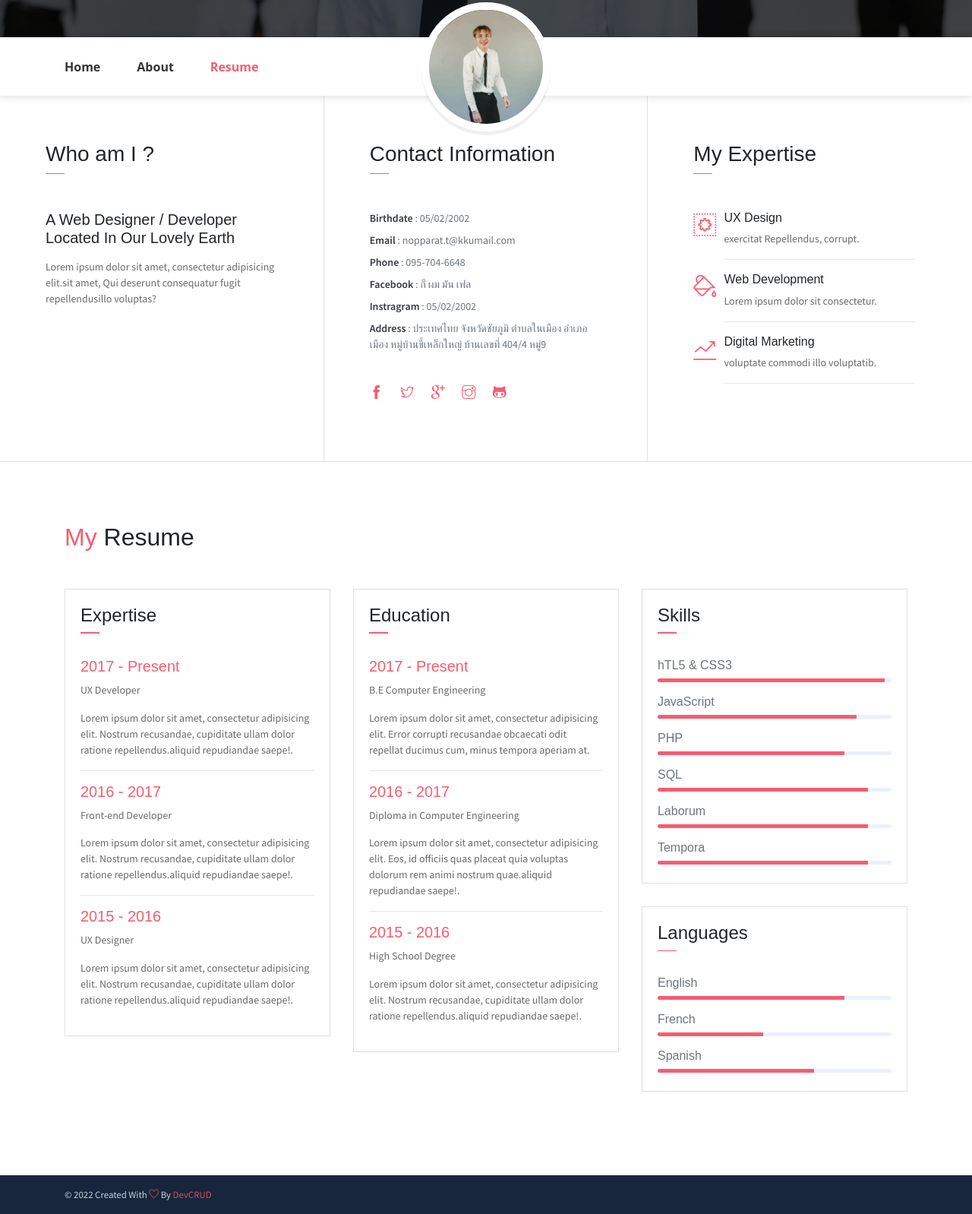
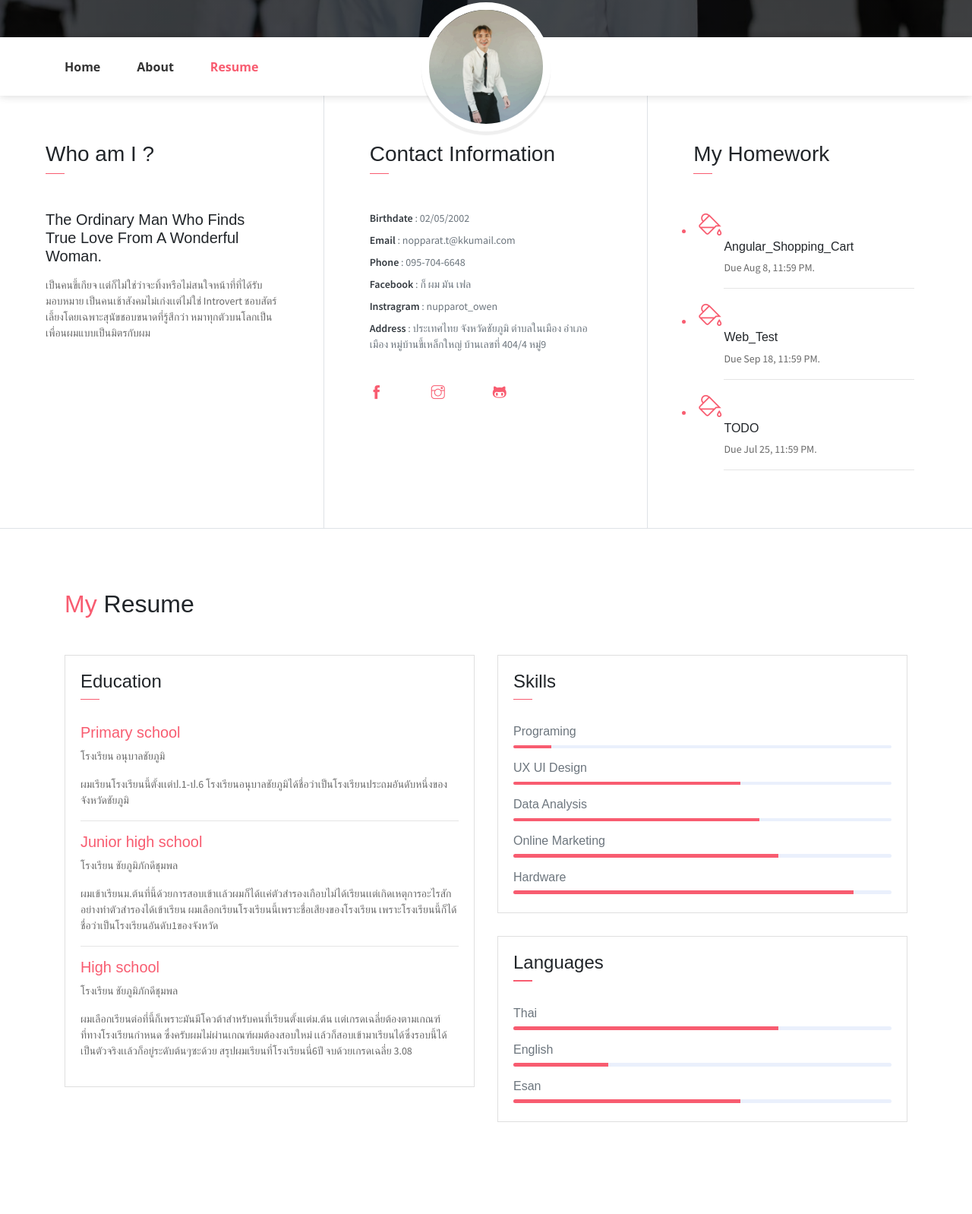
Before and after one commit to N0pparat/nopparat.github.io, a website: page index.html in a window 1280 px wide. Shown: the part 591-2189 px from the top of the page at 76% size. Drawn offline with Linux system fonts and the light colour scheme.

Commit message:
Edit final?

```diff
--- a/index.html
+++ b/index.html
@@ -5,7 +5,7 @@
     <meta name="viewport" content="width=device-width, initial-scale=1, shrink-to-fit=no">
     <meta name="description" content="Start your development with JohnDoe landing page.">
     <meta name="author" content="Devcrud">
-    <title>JohnDoe Landing page | Free Bootstrap 4.3.x landing page</title>
+    <title> HolF </title>
     <!-- font icons -->
     <link rel="stylesheet" href="assets/vendors/themify-icons/css/themify-icons.css">
     <!-- Bootstrap + JohnDoe main styles -->
@@ -14,13 +14,7 @@
 <body data-spy="scroll" data-target=".navbar" data-offset="40" id="home">
     <header class="header">
         <div class="container">
-            <ul class="social-icons pt-3">
-                <li class="social-item"><a class="social-link text-light" href="#"><i class="ti-facebook" aria-hidden="true"></i></a></li>
-                <li class="social-item"><a class="social-link text-light" href="#"><i class="ti-twitter" aria-hidden="true"></i></a></li>
-                <li class="social-item"><a class="social-link text-light" href="#"><i class="ti-google" aria-hidden="true"></i></a></li>
-                <li class="social-item"><a class="social-link text-light" href="#"><i class="ti-instagram" aria-hidden="true"></i></a></li>
-                <li class="social-item"><a class="social-link text-light" href="#"><i class="ti-github" aria-hidden="true"></i></a></li>
-            </ul>
+
             <div class="header-content">
                 <h4 class="header-subtitle" >Hello, I am</h4>
                 <h1 class="header-title">HolF</h1>
@@ -61,52 +55,50 @@
             <div class="col-lg-4 about-card">
                 <h3 class="font-weight-light">Who am I ?</h3>
                 <span class="line mb-5"></span>
-                <h5 class="mb-3">A Web Designer / Developer Located In Our Lovely Earth</h5>
-                <p class="mt-20">Lorem ipsum dolor sit amet, consectetur adipisicing elit.sit amet, Qui deserunt consequatur fugit repellendusillo voluptas?</p>
+                <h5 class="mb-3">The Ordinary Man Who Finds True Love From A Wonderful Woman.</h5>
+                <p class="mt-20">เป็นคนขี้เกียจ เเต่ก็ไม่ใช่ว่าจะทิ้งหรือไม่สนใจหน้าที่ที่ได้รับมอบหมาย เป็นคนเช้าสังคมไม่เก่งเเต่ไม่ใช่ Introvert ชอบสัตร์เลี้ยงโดยเฉพาะสุนัขชอบขนาดที่รู้สึกว่า หมาทุกตัวบนโลกเป็นเพื่อนผมแบบเป็นมิตรกับผม</p>
             </div>
             <div class="col-lg-4 about-card">
                 <h3 class="font-weight-light">Contact Information</h3>
                 <span class="line mb-5"></span>
                 <ul class="mt40 info list-unstyled">
-                    <li><span>Birthdate</span> : 05/02/2002</li>
+                    <li><span>Birthdate</span> : 02/05/2002</li>
                     <li><span>Email</span> : nopparat.t@kkumail.com</li>
                     <li><span>Phone</span> : 095-704-6648</li>
                     <li><span>Facebook</span> : ก็ ผม มัน เฟล </li>
-                    <li><span>Instragram</span> : 05/02/2002</li>
+                    <li><span>Instragram</span> : nupparot_owen</li>
                     <li><span>Address</span> : ประเทศไทย จังหวัดชัยภูมิ ตำบลในเมือง อำเภอเมือง หมู่บ้านขี้เหล็กใหญ่ บ้านเลขที่ 404/4 หมู่9 </li>
                 </ul>
                 <ul class="social-icons pt-3">
-                    <li class="social-item"><a class="social-link" href="#"><i class="ti-facebook" aria-hidden="true"></i></a></li>
-                    <li class="social-item"><a class="social-link" href="#"><i class="ti-twitter" aria-hidden="true"></i></a></li>
-                    <li class="social-item"><a class="social-link" href="#"><i class="ti-google" aria-hidden="true"></i></a></li>
-                    <li class="social-item"><a class="social-link" href="#"><i class="ti-instagram" aria-hidden="true"></i></a></li>
-                    <li class="social-item"><a class="social-link" href="#"><i class="ti-github" aria-hidden="true"></i></a></li>
+                    <li class="social-item"><a class="social-link" href="https://www.facebook.com/npk.owen"><i class="ti-facebook" aria-hidden="true"></i></a></li>
+                    <li class="social-item"><a class="social-link" href="https://www.instagram.com/nupparot_owen/?hl=en"><i class="ti-instagram" aria-hidden="true"></i></a></li>
+                    <li class="social-item"><a class="social-link" href="https://github.com/N0pparat"><i class="ti-github" aria-hidden="true"></i></a></li>
                 </ul>
             </div>
             <div class="col-lg-4 about-card">
-                <h3 class="font-weight-light">My Expertise</h3>
+                <h3 class="font-weight-light">My Homework</h3>
                 <span class="line mb-5"></span>
                 <div class="row">
-                    <div class="col-1 text-danger pt-1"><i class="ti-widget icon-lg"></i></div>
+                    <li class="col1 text-danger pt-1"><a class="ti-paint-bucket icon-lg" href="https://github.com/N0pparat/Angular_Shopping_Cart"></i></a></li>
                     <div class="col-10 ml-auto mr-3">
-                        <h6>UX Design</h6>
-                        <p class="subtitle"> exercitat Repellendus,  corrupt.</p>
+                        <h6>Angular_Shopping_Cart</h6>
+                        <p class="subtitle"> Due Aug 8, 11:59 PM.</p>
                         <hr>
                     </div>
                 </div>
                 <div class="row">
-                    <div class="col-1 text-danger pt-1"><i class="ti-paint-bucket icon-lg"></i></div>
+                    <li class="col1 text-danger pt-1"><a class="ti-paint-bucket icon-lg" href="https://github.com/N0pparat/Web_test"></i></a></li>
                     <div class="col-10 ml-auto mr-3">
-                        <h6>Web Development</h6>
-                        <p class="subtitle">Lorem ipsum dolor sit consectetur.</p>
+                        <h6>Web_Test</h6>
+                        <p class="subtitle">Due Sep 18, 11:59 PM.</p>
                         <hr>
                     </div>
                 </div>
                 <div class="row">
-                    <div class="col-1 text-danger pt-1"><i class="ti-stats-up icon-lg"></i></div>
+                    <li class="col1 text-danger pt-1"><a class="ti-paint-bucket icon-lg" href="https://github.com/N0pparat/TODO"></i></a></li>
                     <div class="col-10 ml-auto mr-3">
-                        <h6>Digital Marketing</h6>
-                        <p class="subtitle">voluptate commodi illo voluptatib.</p>
+                        <h6>TODO</h6>
+                        <p class="subtitle">Due Jul 25, 11:59 PM.</p>
                         <hr>
                     </div>
                 </div>
@@ -119,30 +111,7 @@
         <div class="container">
             <h2 class="mb-5"><span class="text-danger">My</span> Resume</h2>
             <div class="row">
-                <div class="col-md-6 col-lg-4">
-                    <div class="card">
-                       <div class="card-header">
-                            <div class="mt-2">
-                                <h4>Expertise</h4>
-                                <span class="line"></span>
-                            </div>
-                        </div>
-                        <div class="card-body">
-                            <h6 class="title text-danger">2017 - Present</h6>
-                            <P>UX Developer</P>
-                            <P class="subtitle">Lorem ipsum dolor sit amet, consectetur adipisicing elit. Nostrum recusandae, cupiditate ullam dolor ratione repellendus.aliquid repudiandae saepe!.</P>
-                            <hr>
-                            <h6 class="title text-danger">2016 - 2017</h6>
-                            <P>Front-end Developer</P>
-                            <P class="subtitle">Lorem ipsum dolor sit amet, consectetur adipisicing elit. Nostrum recusandae, cupiditate ullam dolor ratione repellendus.aliquid repudiandae saepe!.</P>
-                            <hr>
-                            <h6 class="title text-danger">2015 - 2016</h6>
-                            <P>UX Designer</P>
-                            <P class="subtitle">Lorem ipsum dolor sit amet, consectetur adipisicing elit. Nostrum recusandae, cupiditate ullam dolor ratione repellendus.aliquid repudiandae saepe!.</P>
-                        </div>
-                    </div>
-                </div>
-                <div class="col-md-6 col-lg-4">
+                <div class="col-md-6 col-lg-6">
                     <div class="card">
                        <div class="card-header">
                             <div class="mt-2">
@@ -151,22 +120,22 @@
                             </div>
                         </div>
                         <div class="card-body">
-                            <h6 class="title text-danger">2017 - Present</h6>
-                            <P>B.E Computer Engineering</P>
-                            <P class="subtitle">Lorem ipsum dolor sit amet, consectetur adipisicing elit. Error corrupti recusandae obcaecati odit repellat ducimus cum, minus tempora aperiam at.</P>
+                            <h6 class="title text-danger">Primary school</h6>
+                            <P>โรงเรียน อนุบาลชัยภูมิ</P>
+                            <P class="subtitle">ผมเรียนโรงเรียนนี้ตั้งเเต่ป.1-ป.6 โรงเรียนอนุบาลชัยภูมิได้ชื่อว่าเป็นโรงเรียนประถมอันดับหนึ่งของจังหวัดชัยภูมิ</P>
                             <hr>
-                            <h6 class="title text-danger">2016 - 2017</h6>
-                            <P>Diploma in Computer Engineering</P>
-                            <P class="subtitle">Lorem ipsum dolor sit amet, consectetur adipisicing elit. Eos, id officiis quas placeat quia voluptas dolorum rem animi nostrum quae.aliquid repudiandae saepe!.</P>
+                            <h6 class="title text-danger">Junior high school</h6>
+                            <P>โรงเรียน ชัยภูมิภักดีชุมพล</P>
+                            <P class="subtitle">ผมเข้าเรียนม.ต้นที่นี้ด้วยการสอบเข้าเเล้วผมก็ได้เเค่ตัวสำรองเกือบไม่ได้เรียนเเต่เกิดเหตุการอะไรสักอย่างทำตัวสำรองได้เข้าเรียน ผมเลือกเรียนโรงเรียนนี้เพราะชื่อเสียงของโรงเรียน เพราะโรงเรียนนี้ก็ได้ชื่อว่าเป็นโรงเรียนอันดับ1ของจังหวัด</P>
                             <hr>
-                            <h6 class="title text-danger">2015 - 2016</h6>
-                            <P>High School Degree</P>
-                            <P class="subtitle">Lorem ipsum dolor sit amet, consectetur adipisicing elit. Nostrum recusandae, cupiditate ullam dolor ratione repellendus.aliquid repudiandae saepe!.</P>
-
+                            <h6 class="title text-danger">High school</h6>
+                            <P>โรงเรียน ชัยภูมิภักดีชุมพล</P>
+                            <P class="subtitle">ผมเลือกเรียนต่อที่นี้ก็เพราะมันมีโควต้าสำหรับคนที่เรียนตั้งเเต่ม.ต้น เเต่เกรดเฉลี่ยต้องตามเกณฑ์ที่ทางโรงเรียนกำหนด ซึ่งครับผมไม่ผ่านเกณฑ์ผมต้องสอบใหม่ เเล้วก็สอบเข้ามาเรียนได้ซึ่งรอบนี้ได้เป็นตัวจริงเเล้วก็อยู่ระดับต้นๆซะด้วย สรุปผมเรียนที่โรงเรียนนี่6ปี จบด้วยเกรดเฉลี่ย 3.08 </P>
                         </div>
                     </div>
                 </div>
-                <div class="col-lg-4">
+
+                <div class="col-lg-6">
                     <div class="card">
                        <div class="card-header">
                             <div class="pull-left">
@@ -175,27 +144,23 @@
                             </div>
                         </div>
                         <div class="card-body pb-2">
-                           <h6>hTL5 &amp; CSS3</h6>
+                           <h6>Programing </h6>
                             <div class="progress mb-3">
-                                <div class="progress-bar bg-danger" role="progressbar" style="width: 97%" aria-valuenow="25" aria-valuemin="0" aria-valuemax="100"></div>
+                                <div class="progress-bar bg-danger" role="progressbar" style="width: 10%" aria-valuenow="25" aria-valuemin="0" aria-valuemax="100"></div>
                             </div>
-                            <h6>JavaScript</h6>
+                            <h6>UX UI Design </h6>
                             <div class="progress mb-3">
-                                <div class="progress-bar bg-danger" role="progressbar" style="width: 85%" aria-valuenow="25" aria-valuemin="0" aria-valuemax="100"></div>
+                                <div class="progress-bar bg-danger" role="progressbar" style="width: 60%" aria-valuenow="25" aria-valuemin="0" aria-valuemax="100"></div>
                             </div>
-                            <h6>PHP</h6>
+                            <h6>Data Analysis</h6>
                             <div class="progress mb-3">
-                                <div class="progress-bar bg-danger" role="progressbar" style="width: 80%" aria-valuenow="50" aria-valuemin="0" aria-valuemax="100"></div>
+                                <div class="progress-bar bg-danger" role="progressbar" style="width: 65%" aria-valuenow="50" aria-valuemin="0" aria-valuemax="100"></div>
                             </div>
-                            <h6>SQL</h6>
+                            <h6>Online Marketing</h6>
                             <div class="progress mb-3">
-                                <div class="progress-bar bg-danger" role="progressbar" style="width: 90%" aria-valuenow="75" aria-valuemin="0" aria-valuemax="100"></div>
+                                <div class="progress-bar bg-danger" role="progressbar" style="width: 70%" aria-valuenow="75" aria-valuemin="0" aria-valuemax="100"></div>
                             </div>
-                            <h6>Laborum</h6>
-                            <div class="progress mb-3">
-                                <div class="progress-bar bg-danger" role="progressbar" style="width: 90%" aria-valuenow="75" aria-valuemin="0" aria-valuemax="100"></div>
-                            </div>
-                            <h6>Tempora</h6>
+                            <h6>Hardware</h6>
                             <div class="progress mb-3">
                                 <div class="progress-bar bg-danger" role="progressbar" style="width: 90%" aria-valuenow="75" aria-valuemin="0" aria-valuemax="100"></div>
                             </div>
@@ -209,17 +174,17 @@
                             </div>
                         </div>
                         <div class="card-body pb-2">
-                           <h6>English</h6>
+                           <h6>Thai</h6>
                             <div class="progress mb-3">
-                                <div class="progress-bar bg-danger" role="progressbar" style="width: 80%" aria-valuenow="25" aria-valuemin="0" aria-valuemax="100"></div>
+                                <div class="progress-bar bg-danger" role="progressbar" style="width: 70%" aria-valuenow="25" aria-valuemin="0" aria-valuemax="100"></div>
                             </div>
-                            <h6>French</h6>
+                            <h6>English</h6>
                             <div class="progress mb-3">
-                                <div class="progress-bar bg-danger" role="progressbar" style="width: 45%" aria-valuenow="25" aria-valuemin="0" aria-valuemax="100"></div>
+                                <div class="progress-bar bg-danger" role="progressbar" style="width: 25%" aria-valuenow="25" aria-valuemin="0" aria-valuemax="100"></div>
                             </div>
-                            <h6>Spanish</h6>
+                            <h6>Esan</h6>
                             <div class="progress mb-3">
-                                <div class="progress-bar bg-danger" role="progressbar" style="width: 67%" aria-valuenow="50" aria-valuemin="0" aria-valuemax="100"></div>
+                                <div class="progress-bar bg-danger" role="progressbar" style="width: 60%" aria-valuenow="50" aria-valuemin="0" aria-valuemax="100"></div>
                             </div>
                         </div>
                     </div>
@@ -227,22 +192,6 @@
             </div>
         </div>
     </section>
-
-
-
-
-
-
-
-
-
-    <footer class="footer py-3">
-        <div class="container">
-            <p class="small mb-0 text-light">
-                &copy; <script>document.write(new Date().getFullYear())</script> Created With <i class="ti-heart text-danger"></i> By <a href="http://devcrud.com" target="_blank"><span class="text-danger" title="Bootstrap 4 Themes and Dashboards">DevCRUD</span></a>
-            </p>
-        </div>
-    </footer>
 
 	<!-- core  -->
     <script src="assets/vendors/jquery/jquery-3.4.1.js"></script>
```
